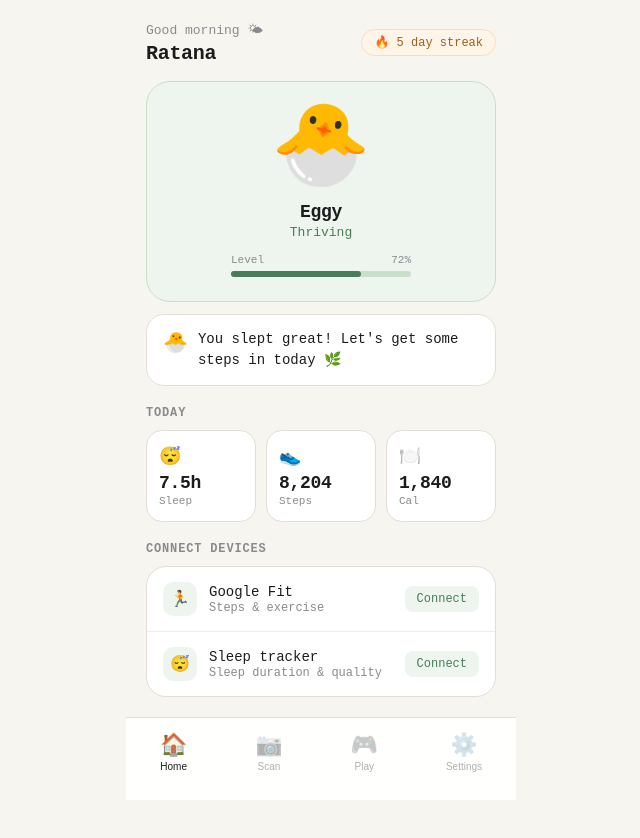
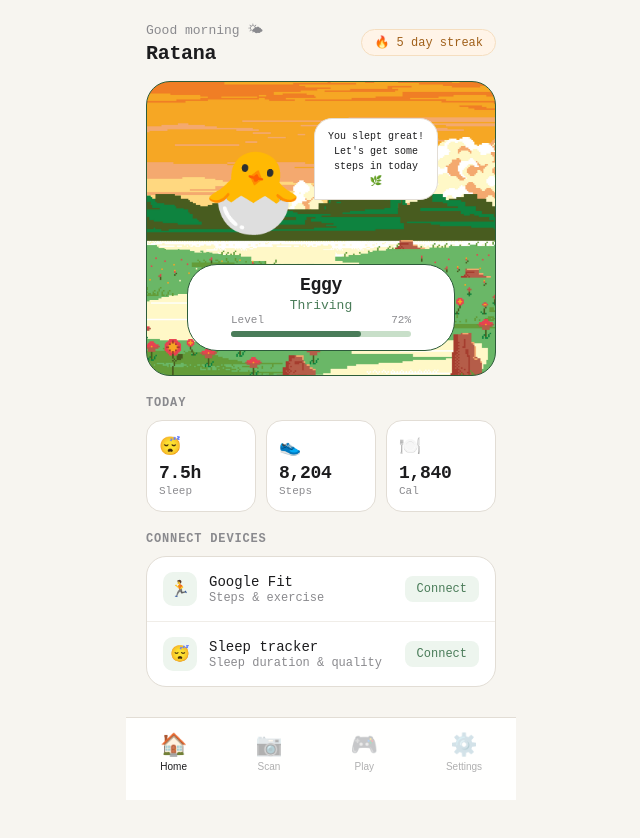
Before and after one commit to FFONTANA777/ACM-Scarlet-Hacks, a React (Vite) app in the folder frontend/: page /dashboard in a window 1280 px wide. Shown: the top 838 px of the page, without its empty margins (319-959 px from the left). Built offline with nearby package versions, Linux system fonts and the light colour scheme.

Commit message:
added pet-card background, moved pet-message next to pet

```diff
--- a/frontend/src/pages/Dashboard.css
+++ b/frontend/src/pages/Dashboard.css
@@ -31,11 +31,25 @@
 /* ── Pet card ── */
 .pet-card {
   margin: 16px 20px 0;
-  background: var(--pet-bg);
+  background-image: url("../../public/images/pet-bg.jpg");
+  background-size: 450px;
+  background-repeat: no-repeat;
+  background-position: center;
   border-radius: 24px;
-  border: 0.5px solid var(--border);
-  padding: 28px 20px 24px;
+  border: 1px solid #2D5C3A;
+  padding: 50px 20px 24px;
   text-align: center;
+}
+
+.pet-info-container {
+  background-color: #FFFFFF;
+  border-radius: 30px;
+  border: 1px solid #2D5C3A;
+  padding: 15px;
+  width: auto;
+  height: 55px;
+  margin-left: 20px;
+  margin-right: 20px;
 }
 
 .pet-emoji {
@@ -50,6 +64,7 @@
   font-weight: 600;
   color: var(--text);
   letter-spacing: -0.3px;
+  margin-top: -5px;
 }
 
 .pet-state {
@@ -59,7 +74,7 @@
   margin-top: 3px;
 }
 
-.exp-bar-wrap { margin: 14px auto 0; max-width: 180px; }
+.exp-bar-wrap { margin: 1px auto 0; max-width: 180px; }
 
 .exp-bar-label {
   display: flex;
@@ -84,13 +99,23 @@
 
 /* ── Pet message bubble ── */
 .message-bubble {
-  margin: 12px 20px 0;
+  margin: -90px 1px 0;
   background: var(--surface);
   border: 0.5px solid #E2DDD5;
-  border-radius: 18px;
+  border-radius: 18px 18px 18px 0px;
+  padding: 10px 12px;
+  display: flex;
+  align-items: flex-start;
+  gap: 10px;
+  animation: rise 0.4s cubic-bezier(0.16, 1, 0.3, 1) both;
+}
+
+.pet-message {
+  margin: 12px 20px 0;
+  border-radius: 18px 18px 18px 0px;
   padding: 14px 16px;
   display: flex;
-  align-items: flex-start;
+  align-items: center;
   gap: 10px;
   animation: rise 0.4s cubic-bezier(0.16, 1, 0.3, 1) both;
 }
@@ -98,7 +123,7 @@
 .bubble-pet { font-size: 20px; flex-shrink: 0; margin-top: 1px; }
 
 .bubble-text {
-  font-size: 14px;
+  font-size: 10px;
   color: var(--text);
   line-height: 1.5;
 }
--- a/frontend/src/pages/Dashboard.jsx
+++ b/frontend/src/pages/Dashboard.jsx
@@ -63,7 +63,15 @@ export default function Dashboard() {
 
           {/* Pet card */}
           <div className="pet-card">
+            <div className="pet-message">
               <div className="pet-emoji">{pet.emoji}</div>
+              {/* Pet message bubble */}
+              <div className="message-bubble">
+                <div className="bubble-text">{MOCK.petMessage}</div>
+              </div>
+            </div>
+
+            <div className="pet-info-container">
               <div className="pet-name">{MOCK.petName}</div>
               <div className="pet-state">{pet.label}</div>
               <div className="exp-bar-wrap">
@@ -76,12 +84,14 @@ export default function Dashboard() {
                 </div>
               </div>
             </div>
+          </div>
 
-          {/* Pet message bubble */}
+          {/*
           <div className="message-bubble">
             <span className="bubble-pet">{pet.emoji}</span>
             <div className="bubble-text">{MOCK.petMessage}</div>
           </div>
+          */}
 
           {/* Today's stats */}
           <div className="section-title">Today</div>
```
Also changed, not shown: frontend/public/images/pet-bg.jpg (added). Lines whose indentation alone changed are shown as unchanged.
